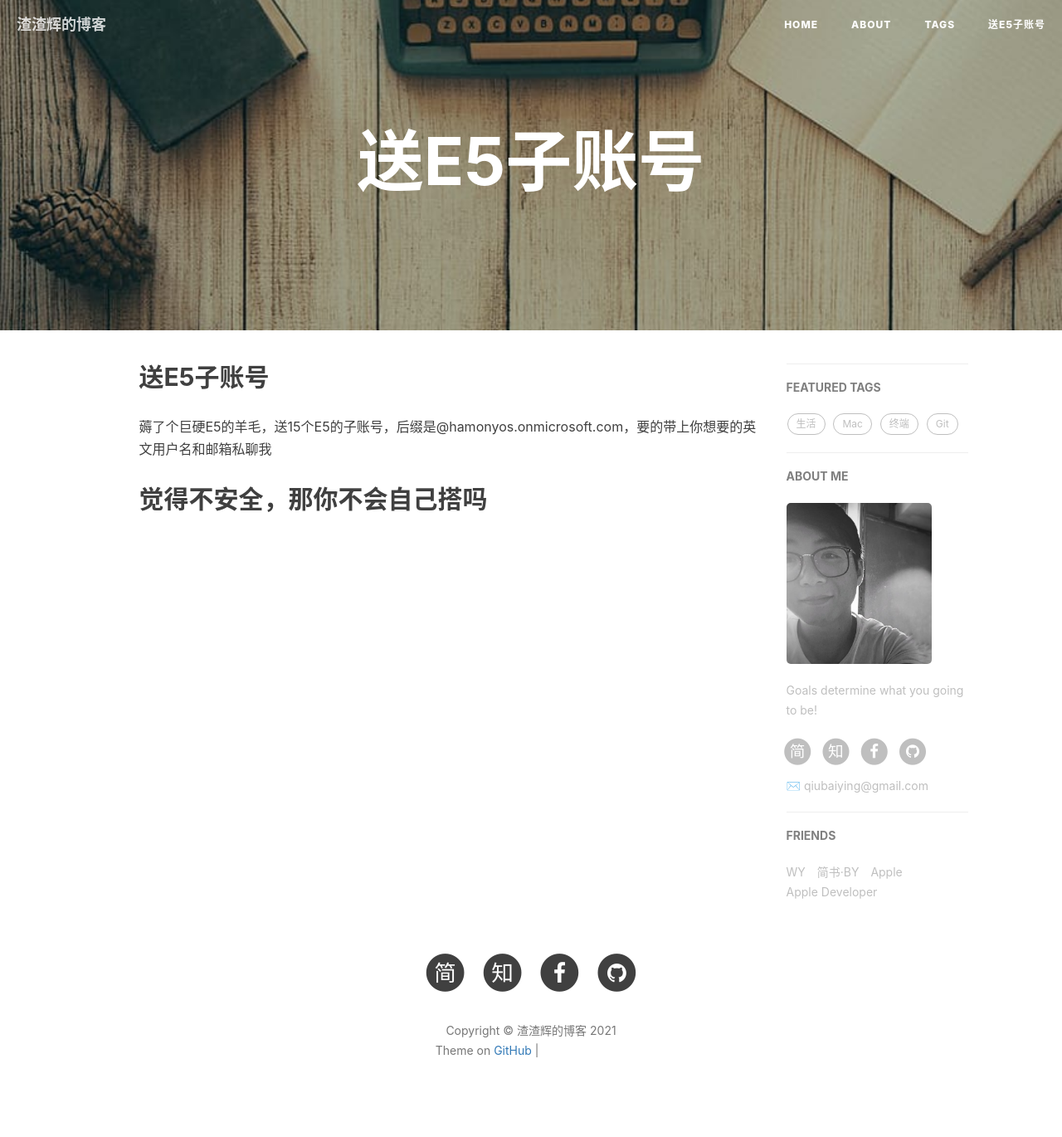
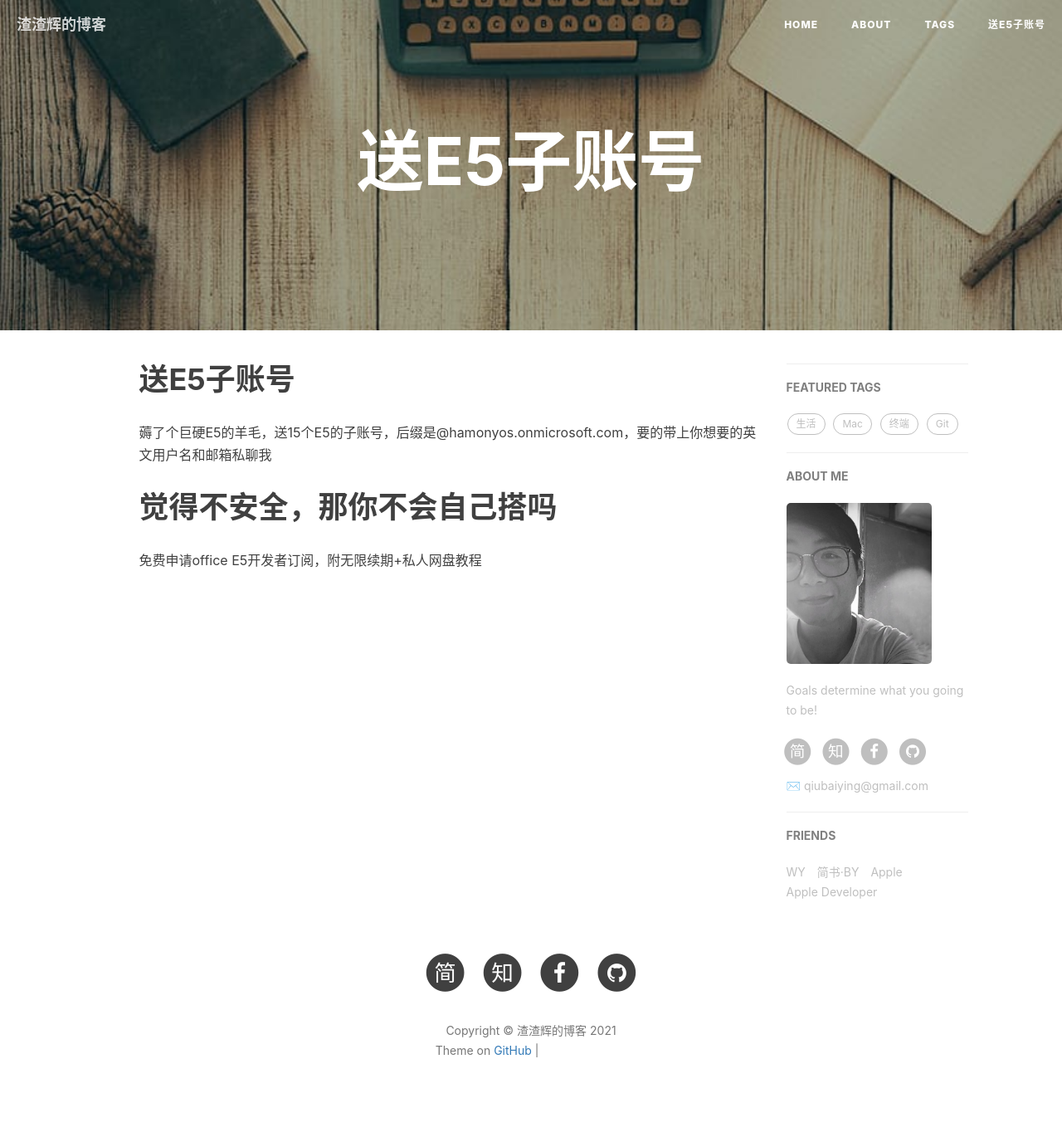
Before and after one commit to Tale-REB/dreamingcats.github.io, a Jekyll site: the page built from GiveE5AsAGift.md, in a window 1280 px wide. Shown: the whole page at 83% size. Built offline with Jekyll 4.4.1, drawn with Linux system fonts in a browser that asks for light colours; nearby versions of some CDN libraries; our own code applies the rules of GitHub Pages for plain Markdown files; comment, search, counter and statistics services are not loaded; grey boxes are pictures that could not be loaded.

Commit message:
Update GiveE5AsAGift.md

```diff
--- a/GiveE5AsAGift.md
+++ b/GiveE5AsAGift.md
@@ -1,5 +1,6 @@
-## 送E5子账号
+# 送E5子账号
 薅了个巨硬E5的羊毛，送15个E5的子账号，后缀是@hamonyos.onmicrosoft.com，要的带上你想要的英文用户名和邮箱私聊我
 
 
-## 觉得不安全，那你不会自己搭吗
+# 觉得不安全，那你不会自己搭吗
+[免费申请office E5开发者订阅，附无限续期+私人网盘教程](https://blog.devyi.com/archives/388/)
```
